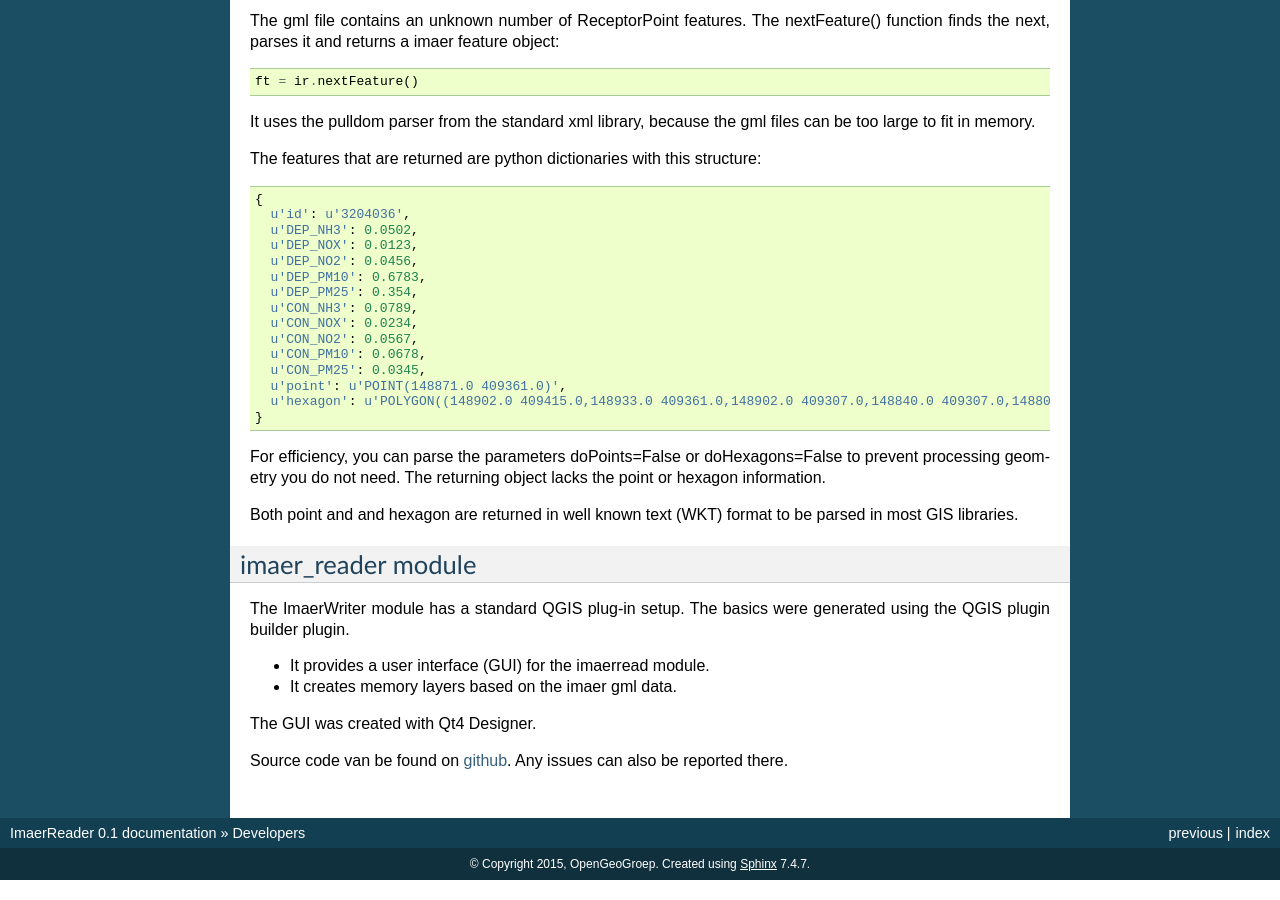
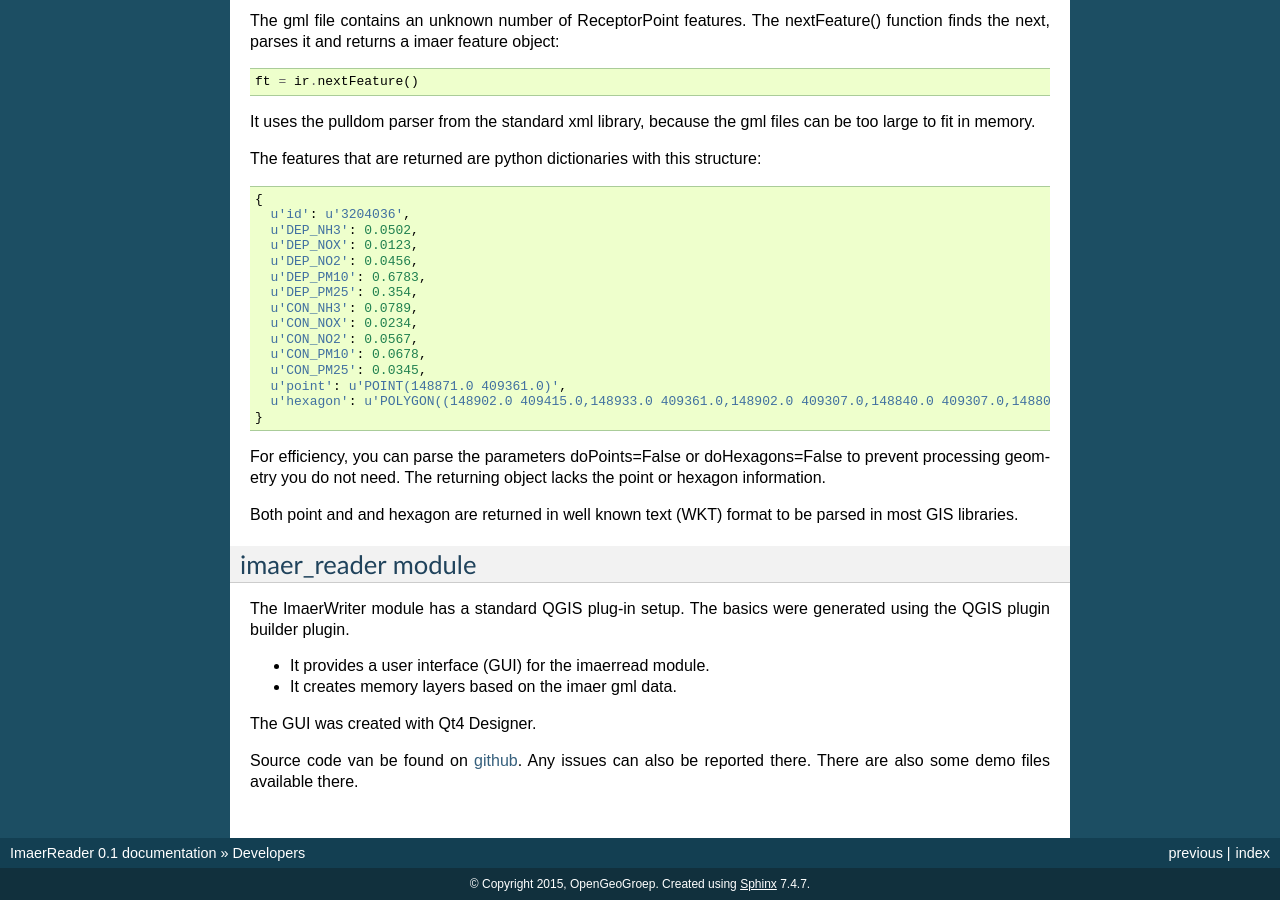
Before and after one commit to opengeogroep/AERIUS-QGIS-plugins, a Sphinx documentation site: the page built from ImaerReader/help/source/developers.rst, in a window 1280 px wide and 900 px high, scrolled down 702 px. Built offline with Sphinx 7.4.7, drawn with Linux system fonts in a browser that asks for light colours; formulas are drawn with MathJax 3.

Commit message:
demo data mentioned in documantation

```diff
--- a/ImaerReader/help/source/developers.rst
+++ b/ImaerReader/help/source/developers.rst
@@ -66,4 +66,4 @@ The ImaerWriter module has a standard QGIS plug-in setup. The basics were genera
 
 The GUI was created with Qt4 Designer.
 
-Source code van be found on `github <https://github.com/opengeogroep/AERIUS-QGIS-plugins/>`_. Any issues can also be reported there.
+Source code van be found on `github <https://github.com/opengeogroep/AERIUS-QGIS-plugins/>`_. Any issues can also be reported there. There are also some demo files available there.
```
